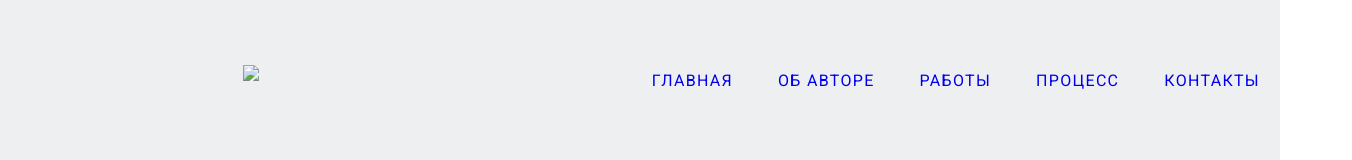
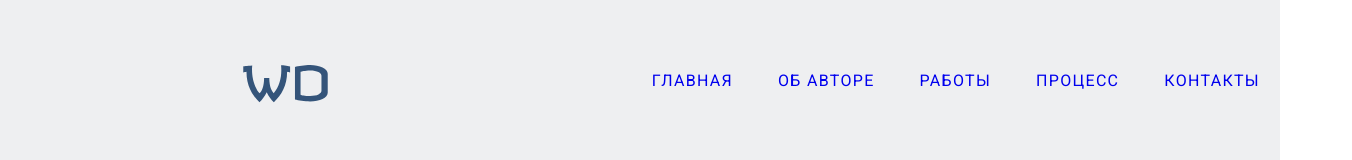
Before and after one commit to povadok/Task_7.11, a plain HTML site: page index.html in a window 1280 px wide. Shown: the top 160 px of the page, 1352 px wide, since content can reach past the window. Drawn offline with Linux system fonts and the light colour scheme; the site is published under a folder, as on GitHub Pages, so addresses that start at the root find nothing.

Commit message:
fixed logo

```diff
--- a/index.html
+++ b/index.html
@@ -13,7 +13,7 @@
         <div class="fixed-container">
             <div class="menu-container">
                 <div class="logo">
-                    <img class="logo-pict" src="/image/logo.svg">
+                    <img class="logo-pict" src="image/logo.svg">
                 </div>
                 <nav class="header-menu">
                     <ul class="menu">
--- a/style.css
+++ b/style.css
@@ -129,7 +129,7 @@
         font-size: 16px;
     }
 
-    @media screen and (max-width: 1250px) {
+    @media screen and (max-width: 1350px) {
         .description {
             margin-bottom: 70px;
             width: 100%;
```
